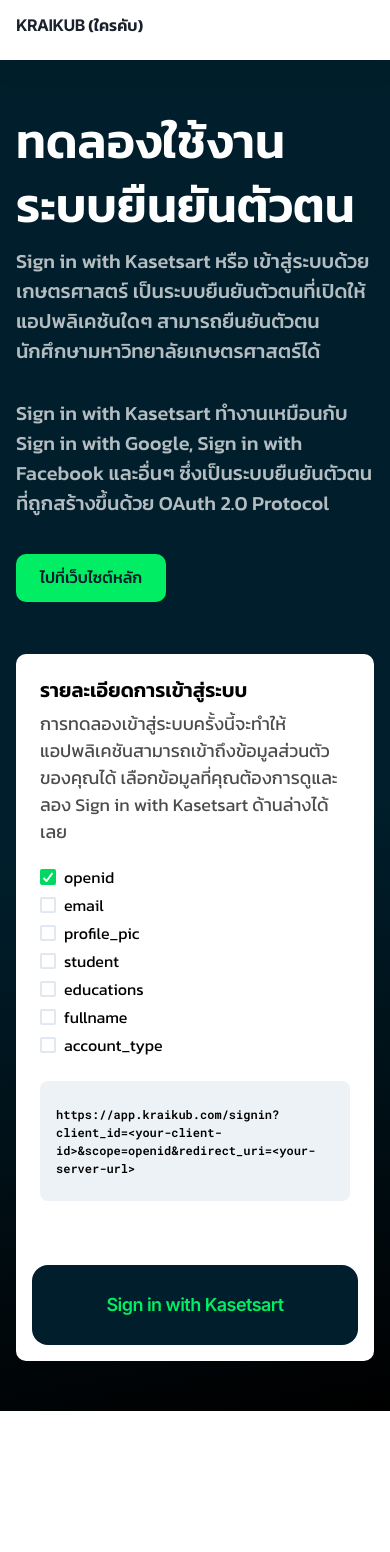
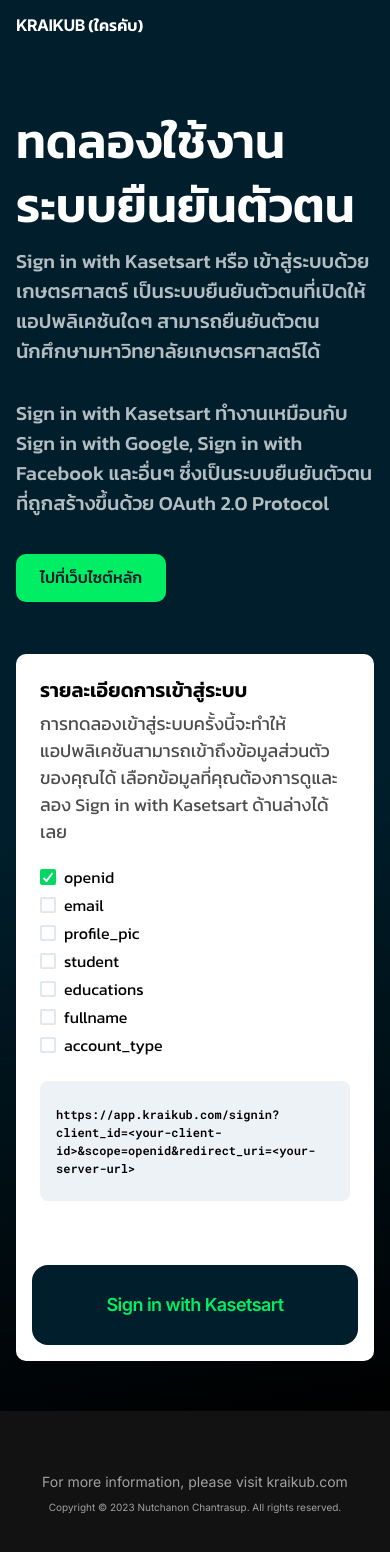
Before and after one commit to kraikub/playground, a Next.js app: page / in a window 390 px wide. Shown: the top 1552 px of the page. Before the commit the page ends 1411 px from the top, so only its background shows below. Built offline with nearby package versions, Linux system fonts and the light colour scheme; no server answers.

Commit message:
✅ Better Responsive

```diff
--- a/pages/index.tsx
+++ b/pages/index.tsx
@@ -25,6 +25,7 @@
 import { OAuth } from "../src/components/OAuth";
 import { GetServerSideProps, NextPage } from "next";
 import axios from "axios";
+import { Footer } from "../src/components/Footer";
 
 const signinQueryStringTableContent = [
   {
@@ -98,15 +99,15 @@
 const Home: NextPage<Data> = (props) => {
   return (
     <>
-      <Navbar />
       <Box
         bg="linear-gradient(169deg, rgba(0,30,43,1) 57%, rgba(0,0,0,1) 100%)"
         minH="100vh"
         color="white"
       >
-        <Container maxW="1800px" py="50px">
-          <Grid templateColumns="repeat(12, 1fr)" columnGap={5} rowGap={8}>
-            <GridItem colSpan={[12, 5]}>
+        <Navbar />
+        <Container maxW="container.xl" py="50px">
+          <Grid templateColumns="repeat(12, 1fr)" columnGap={8} rowGap={8}>
+            <GridItem colSpan={[12, 6]}>
               <Heading fontWeight={600}>ทดลองใช้งานระบบยืนยันตัวตน</Heading>
               <Text fontSize={20} fontWeight={500} opacity={0.7} mt={2}>
                 Sign in with Kasetsart หรือ เข้าสู่ระบบด้วยเกษตรศาสตร์
@@ -129,12 +130,13 @@
                 </Button>
               </ButtonGroup>
             </GridItem>
-            <GridItem colSpan={[12, 7]} color="black">
+            <GridItem colSpan={[12, 6]} color="black">
               <OAuth data={props.data} />
             </GridItem>
           </Grid>
         </Container>
       </Box>
+      <Footer />
     </>
   );
 };
--- /dev/null
+++ b/src/components/Footer.tsx
@@ -0,0 +1,25 @@
+import { Box, Center, Text } from "@chakra-ui/react";
+import Link from "next/link";
+
+export const Footer = () => {
+  return (
+    <Box
+      bg="#121212"
+      color="white"
+      py="40px"
+      fontFamily={`"Inter", Helvetica, sans-serif`}
+    >
+      <Center h="100px">
+        <Box textAlign="center">
+          <Text opacity={0.6} fontSize={14} mb={2}>
+            For more information, please visit{" "}
+            <Link href="https://kraikub.com">kraikub.com</Link>
+          </Text>
+          <Text opacity={0.6} fontSize={10}>
+            Copyright © 2023 Nutchanon Chantrasup. All rights reserved.
+          </Text>
+        </Box>
+      </Center>
+    </Box>
+  );
+};
--- a/src/components/Navbar.tsx
+++ b/src/components/Navbar.tsx
@@ -14,15 +14,9 @@
 export const Navbar: FC = () => {
   const { toggleColorMode, colorMode } = useColorMode();
   return (
-    <Box
-      boxShadow="0 2px 30px 3px #00000010"
-      position="sticky"
-      top={0}
-      zIndex={800}
-      bg="white"
-    >
+    <Box color="white">
       <Container
-        maxW="1800px"
+        maxW="container.xl"
         h="60px"
         display="flex"
         justifyContent="space-between"
@@ -32,7 +26,7 @@
           <Heading size="sm">
             <Box
               as="span"
-              fontFamily={`"Inter", Helvetica, san-serif`}
+              fontFamily={`"Inter", Helvetica, sans-serif`}
               letterSpacing={"-0.03em"}
               fontWeight={700}
             >
--- a/src/components/OAuth.tsx
+++ b/src/components/OAuth.tsx
@@ -182,7 +182,7 @@
                 height="80px"
                 fontSize={18}
                 fontWeight={600}
-                fontFamily={`Inter, Helvetica, san-serif;`}
+                fontFamily={`Inter, Helvetica, sans-serif;`}
                 letterSpacing="-0.03em"
                 rounded={16}
                 _hover={{
```
Lines whose indentation alone changed are shown as unchanged.
